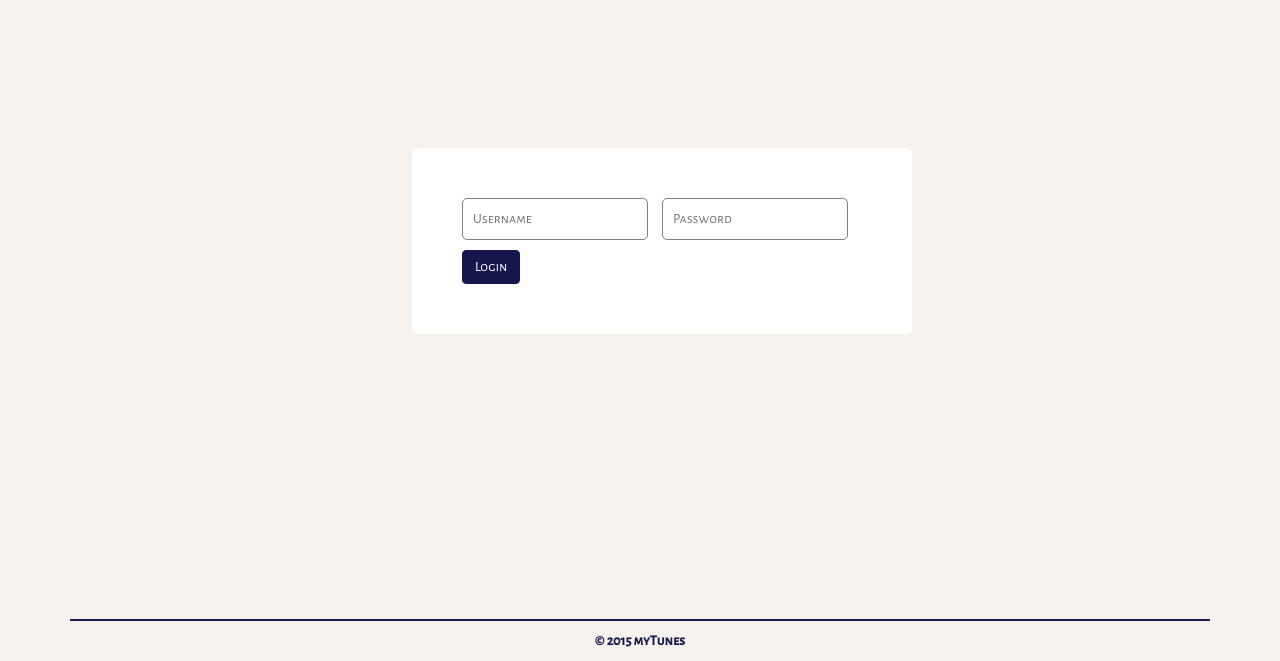
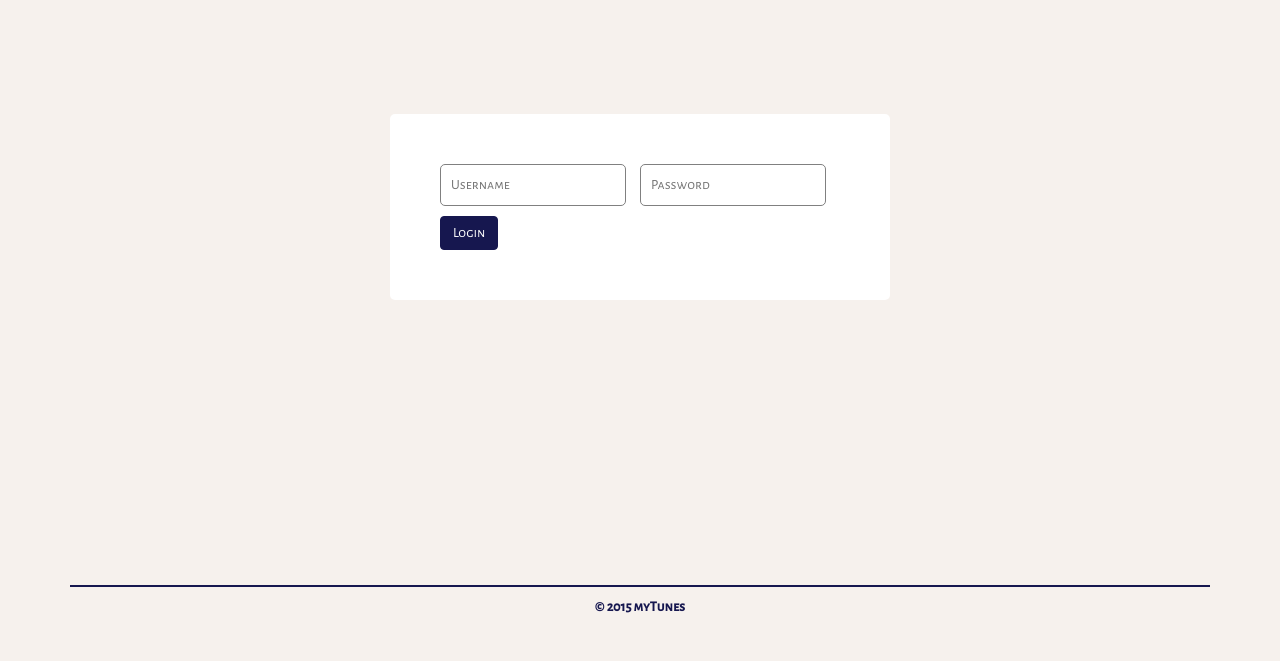
Before and after one commit to myTunesRocks/myTunes, a website: page client/index.html in a window 1280 px wide. Shown: the part 141-802 px from the top of the page. Drawn offline with nearby package versions, Linux system fonts and the light colour scheme; no server answers.

Commit message:
getting closer

```diff
--- a/client/styles.scss
+++ b/client/styles.scss
@@ -25,7 +25,8 @@ body {
 
 .landingPage {
   width: 500px;
-  margin: 15% 30%;
+  margin: 0 auto;
+  margin-top: 12%;
   padding: 50px;
   background-color: white;
   border-radius: 5px;
```
Also changed, not shown: client/styles.css, styles.css (added), 2 other files.
